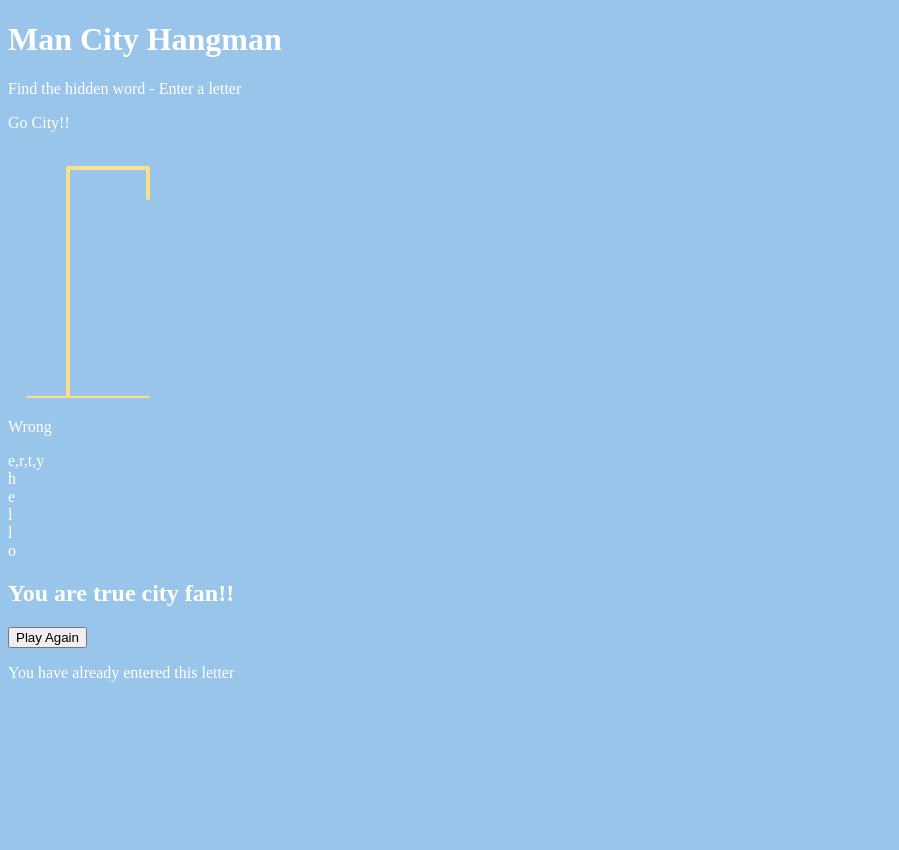
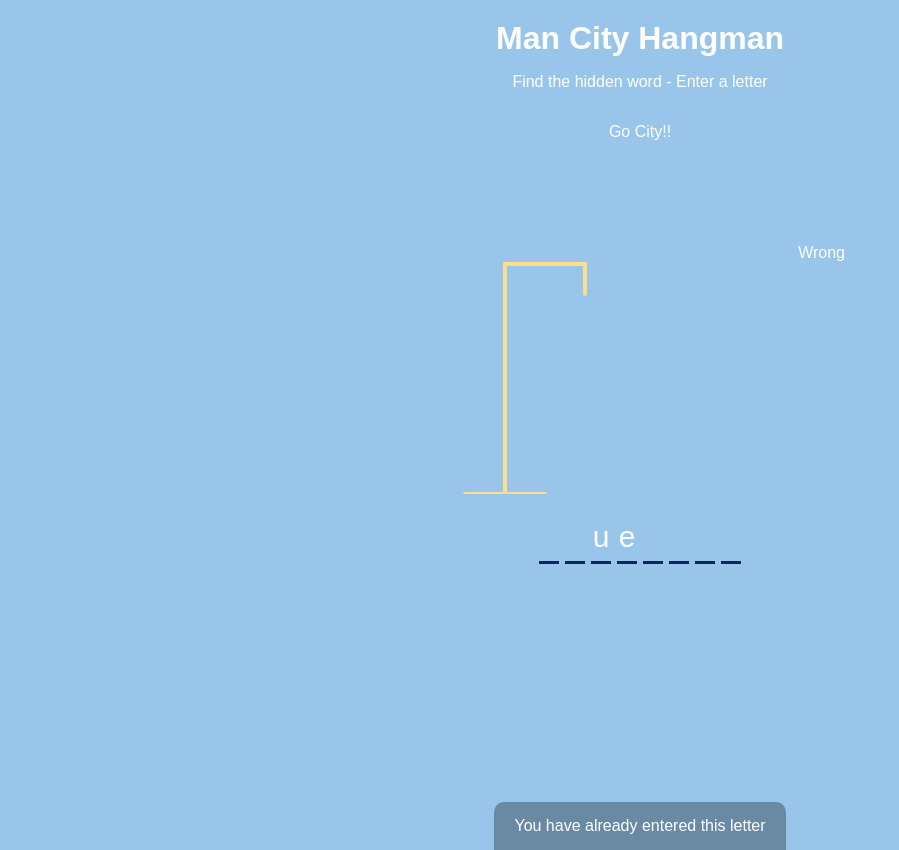
Before and after one commit to alexfrompalmsprings/manCityHangman, a plain HTML site: page index.html in a window 1280 px wide. Shown: the whole page, without its empty margins (0-899 px from the left). Before the commit the page ends 800 px from the top, so only its background shows below. Drawn offline with Linux system fonts and the light colour scheme.

Commit message:
remove hard coded letters from the html and update the stylesheet

```diff
--- a/index.html
+++ b/index.html
@@ -12,6 +12,7 @@
   <h1>Man City Hangman</h1>
   <p>Find the hidden word - Enter a letter</p>
   <p>Go City!!</p>
+
   <div class="game-container">
     <svg height='250' width='200' class="figure-container">
       <!-- the vertical pole -->
@@ -21,7 +22,7 @@
       <!-- rope -->
       <line x1="140" y1="20" x2="140" y2="50" />
       <!-- the base -->
-      <line x1="20" y1="250" x2="140" y2="250" />
+      <line x1="20" y1="250" x2="100" y2="250" />
 
 
       <!-- head -->
@@ -39,17 +40,13 @@
     <div class="wrong-letters-container">
       <div id="wrong-letters">
         <p>Wrong</p>
-        <span>e,r,t,y</span>
       </div>
     </div>
 
-    <!-- container fo the wrong letters -->
+    <!-- wrong letters -->
     <div class="word" id="word">
-      <div id="letter">h</div>
-      <div id="letter">e</div>
-      <div id="letter">l</div>
-      <div id="letter">l</div>
-      <div id="letter">o</div>
+    </div>
+
   </div>
 
   <!-- container for final message -->
@@ -66,8 +63,6 @@
   </div>
 
 
-
-  </div>
+  <script src="script.js"></script>
 </body>
-
 </html>
--- a/style.css
+++ b/style.css
@@ -1,15 +1,132 @@
-body{
+* {
+  box-sizing: border-box;
+}
+
+body {
   background-color: #98C5E9;
   color: #fff;
+  font-family: Arial, Helvetica, sans-serif;
+  display: flex;
+  flex-direction: column;
+  align-items: center;
+  height: 80vh;
+  margin: 0;
+  overflow: hidden;
 }
 
-.figure-container{
+h1 {
+  margin: 20px 0 0;
+}
+
+.game-container {
+  padding: 20px 30px;
+  position: relative;
+  margin: auto;
+  height: 350px;
+  width: 450px;
+}
+
+
+.figure-container {
   fill: transparent;
   stroke: #FCDE8B;
   stroke-width: 4px;
   stroke-linecap: round;
 }
 
-.figure-part{
+.figure-part {
   display: none;
 }
+
+.wrong-letters-container {
+  position: absolute;
+  top: 20px;
+  right: 20px;
+  display: flex;
+  flex-direction: column;
+  text-align: right;
+}
+
+.wrong-letters-container p {
+  margin: 0 0 5px;
+}
+
+.wrong-letters-container span {
+  font-size: 24px;
+}
+
+.word {
+  display: flex;
+  position: absolute;
+  bottom: 10px;
+  left: 50%;
+  transform: translateX(-50%);
+}
+
+.letter {
+  border-bottom: 3px solid #0B285E;
+  display: inline-flex;
+  font-size: 30px;
+  align-items: center;
+  justify-content: center;
+  margin: 0 3px;
+  height: 50px;
+  width: 20px;
+}
+
+
+.popup-container {
+  background-color: rgba(0, 0, 0, 0.3);
+  position: fixed;
+  top: 0;
+  bottom: 0;
+  left: 0;
+  right: 0;
+  /* display: flex; */
+  display: none;
+  align-items: center;
+  justify-content: center;
+}
+
+.popup {
+  background: #98C5E9;
+  border-radius: 5px;
+  box-shadow: 0 15px 10px 3px rgba(0, 0, 0, 0.1);
+  padding: 20px;
+  text-align: center;
+}
+
+.popup button {
+  cursor: pointer;
+  background-color: #ffff;
+  color: #98C5E9;
+  border: 0;
+  margin-top: 20px;
+  padding: 12px 20px;
+  font-size: 16px;
+}
+
+.popup button:active {
+  transform: scale(.98);
+}
+
+.popup button:focus {
+  outline: 0;
+}
+
+.notification-container {
+  background-color: rgba(0, 0, 0, 0.3);
+  border-radius: 10px 10px 0 0;
+  padding: 15px 20px;
+  position: absolute;
+  bottom: -50px;
+  transition: transform .3s ease-in-out;
+}
+
+.notification-container p {
+  margin: 0;
+}
+
+.notification-container.show {
+  transform: translateY(-50px);
+}
```
Lines whose indentation alone changed are shown as unchanged.
